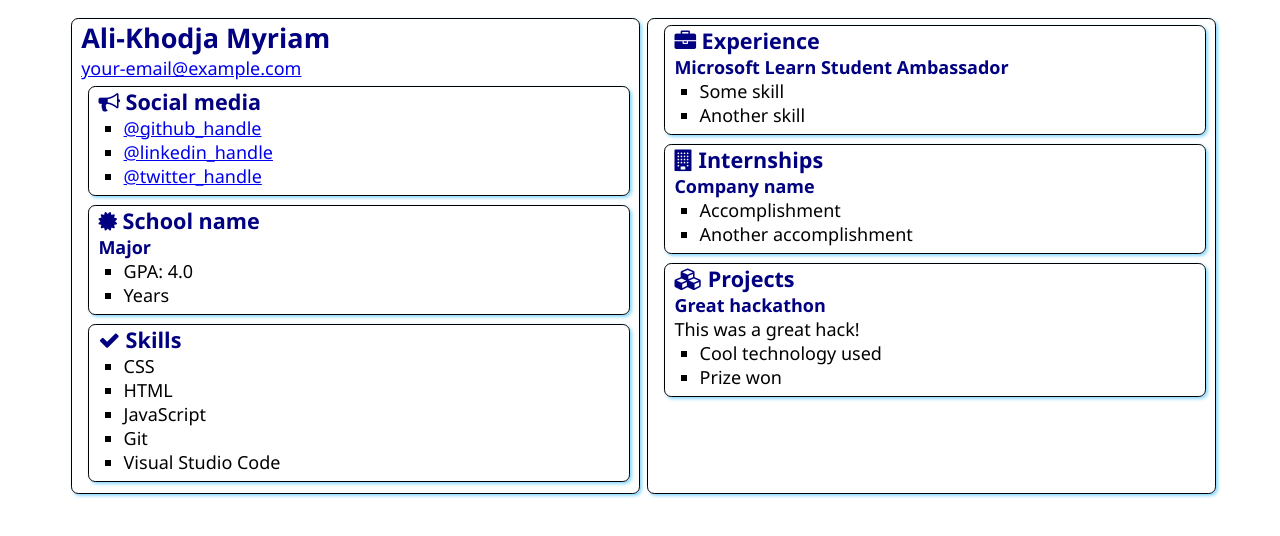
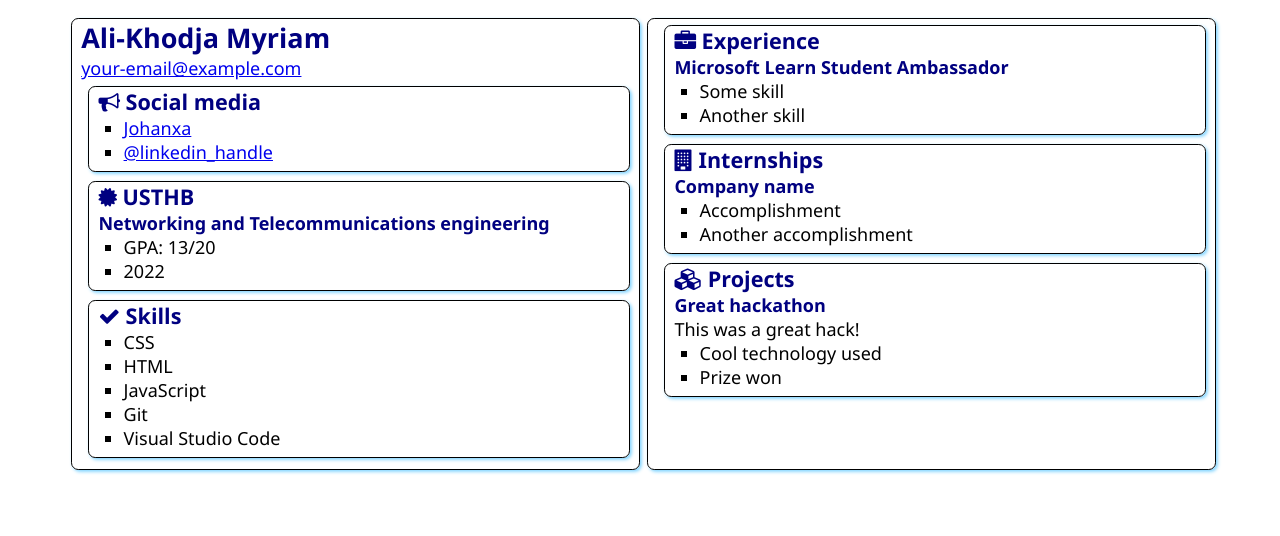
Before and after one commit to Johanxa/SATechnicalOnBoarding, a plain HTML site: page src/index.html in a window 1280 px wide. Drawn offline with Linux system fonts and the light colour scheme.

Commit message:
Update index.html

```diff
--- a/src/index.html
+++ b/src/index.html
@@ -21,9 +21,9 @@
                     Social media
                 </h2>
                 <ul>
-                    <li><a href="https://github.com/<handle>">@github_handle</a></li>
+                    <li><a href="https://github.com/<handle>">Johanxa</a></li>
                     <li><a href="https://linkedin.com/in/<handle>">@linkedin_handle</a></li>
-                    <li><a href="https://twitter.com/<handle>">@twitter_handle</a></li>
+
                 </ul>
             </section>
 
@@ -31,12 +31,12 @@
                 <div class="education">
                     <h2>
                         <i class="fa fa-certificate" aria-hidden="true"></i>
-                        School name
+                        USTHB
                     </h2>
-                    <h3>Major</h3>
+                    <h3>Networking and Telecommunications engineering</h3>
                     <ul>
-                        <li>GPA: 4.0</li>
-                        <li>Years</li>
+                        <li>GPA: 13/20</li>
+                        <li>2022</li>
                     </ul>
                 </div>
             </section>
```
